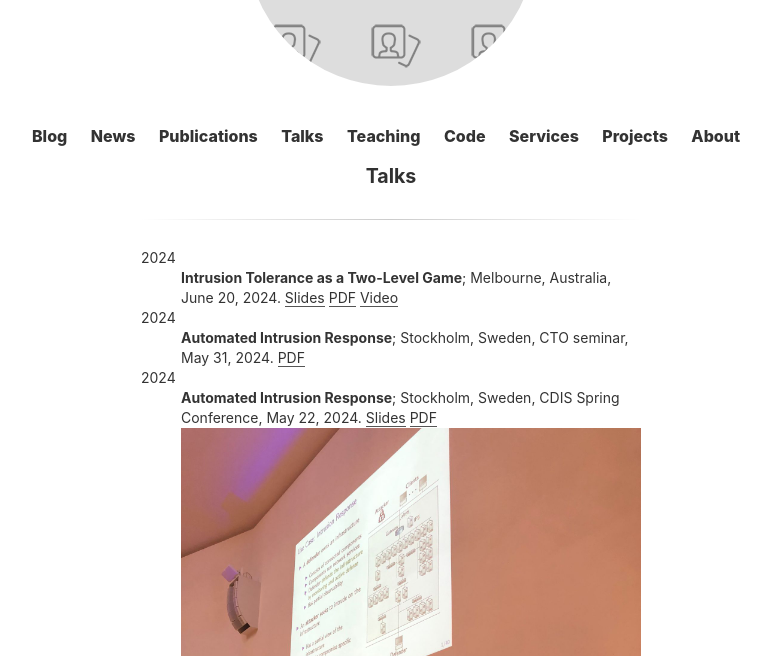
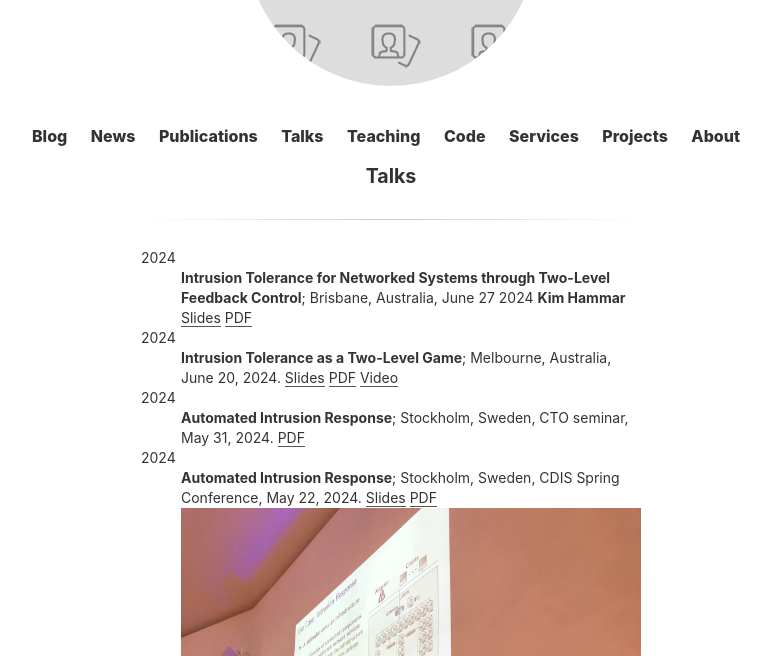
Before and after one commit to Limmen/Limmen.github.io, a Jekyll site: the page built from talks.md, in a window 1280 px wide and 900 px high, cut to the strip 244-900 px from the top of the window. Shown: the whole strip, without its empty margins (249-1020 px from the left). Built offline with Jekyll 4.4.1, drawn with Linux system fonts in a browser that asks for light colours.

Commit message:
add talk

```diff
--- a/talks.md
+++ b/talks.md
@@ -2,6 +2,12 @@
 layout: page
 title: Talks
 ---
+
+2024
+:   **Intrusion Tolerance for Networked Systems through Two-Level Feedback Control**; Brisbane, Australia, June 27 2024
+    **Kim Hammar**
+	[Slides](https://www.slideshare.net/slideshow/intrusion-tolerance-for-networked-systems-through-two-level-feedback-control/269914107)
+	[PDF](/assets/slides/dsn24_hammar_stadler.pdf)
 
 2024
 :   **Intrusion Tolerance as a Two-Level Game**; Melbourne, Australia, June 20, 2024.
```
Also changed, not shown: 1 other file.
